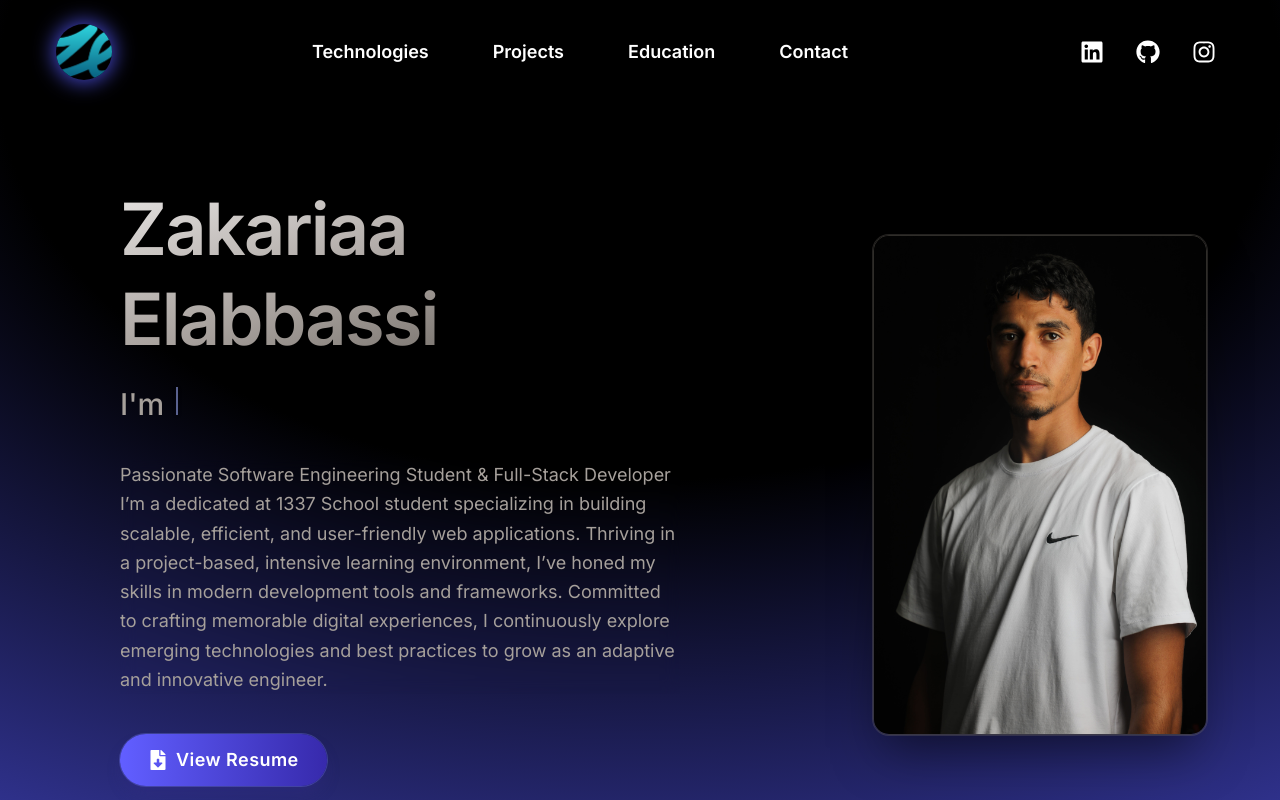
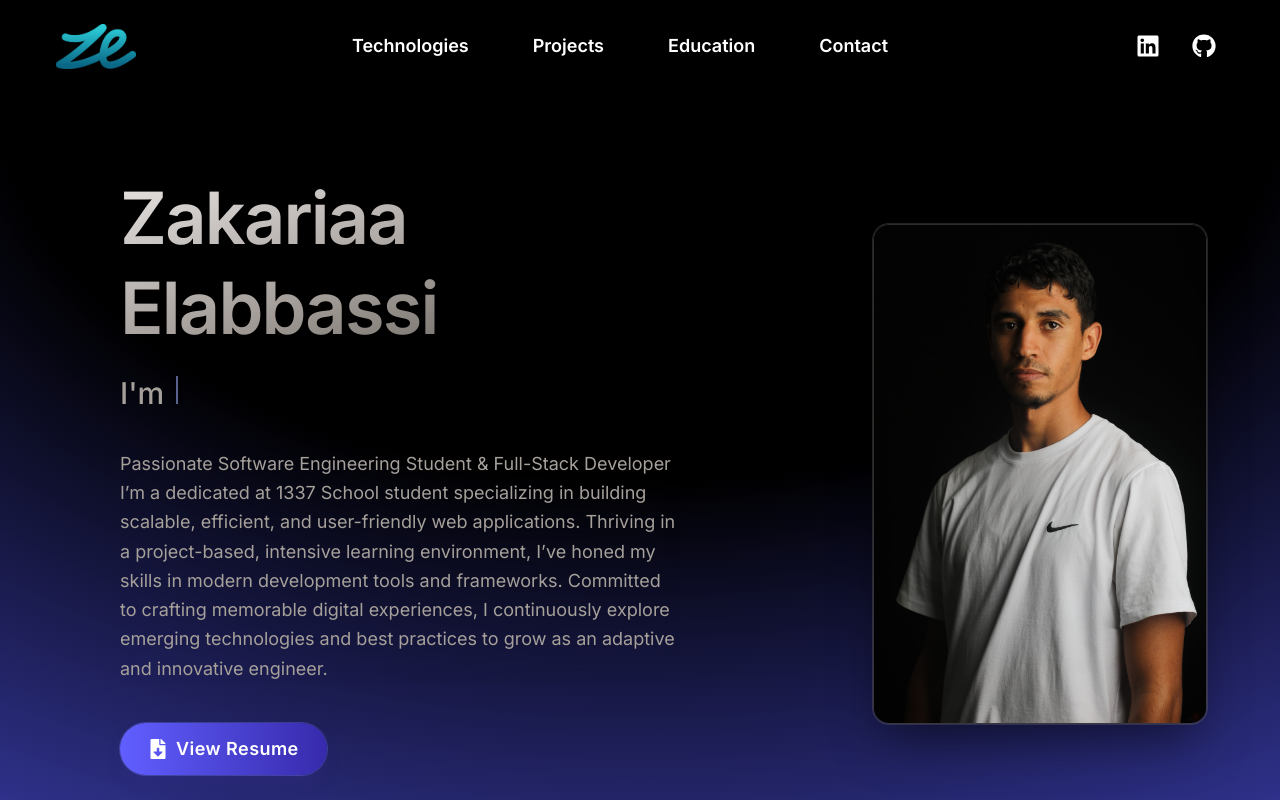
Before and after one commit to zelabbas/portfolio, a React (Vite) app in the folder my-portfolio/: page / in a window 1280 px wide. Shown: the top 800 px of the page. Built offline with nearby package versions, Linux system fonts and the light colour scheme.

Commit message:
refactor: remove Instagram link from social media icons in App and Navbar components

```diff
--- a/my-portfolio/src/App.jsx
+++ b/my-portfolio/src/App.jsx
@@ -18,10 +18,6 @@ function App() {
     {
       href: 'https://github.com/zelabbas',
       icon: <FaGithub />, label: 'GitHub',
-    },
-    {
-      href: 'https://www.instagram.com/zelabbass',
-      icon: <FaInstagram />, label: 'Instagram',
     },
   ];
 
--- a/my-portfolio/src/components/Navbar.jsx
+++ b/my-portfolio/src/components/Navbar.jsx
@@ -20,10 +20,6 @@ const socials = [
         href: 'https://github.com/zelabbas',
         icon: <FaGithub />, label: 'GitHub',
     },
-    {
-        href: 'https://www.instagram.com/zelabbass',
-        icon: <FaInstagram />, label: 'Instagram',
-    },
 ];
 
 function Navbar() {
@@ -37,8 +33,7 @@ function Navbar() {
                     <img
                         src={logo}
                         alt="Logo"
-                        className="w-14 h-14 rounded-full object-cover shadow-[0_0_20px_3px_#4245c4] group-hover:scale-110 transition-transform duration-300"
-                    />
+                        className="w-20"                    />
                 </a>
 
                 {/* Desktop Nav Links */}
```
Also changed, not shown: my-portfolio/src/components/Projects.jsx (+0 -44 lines).
